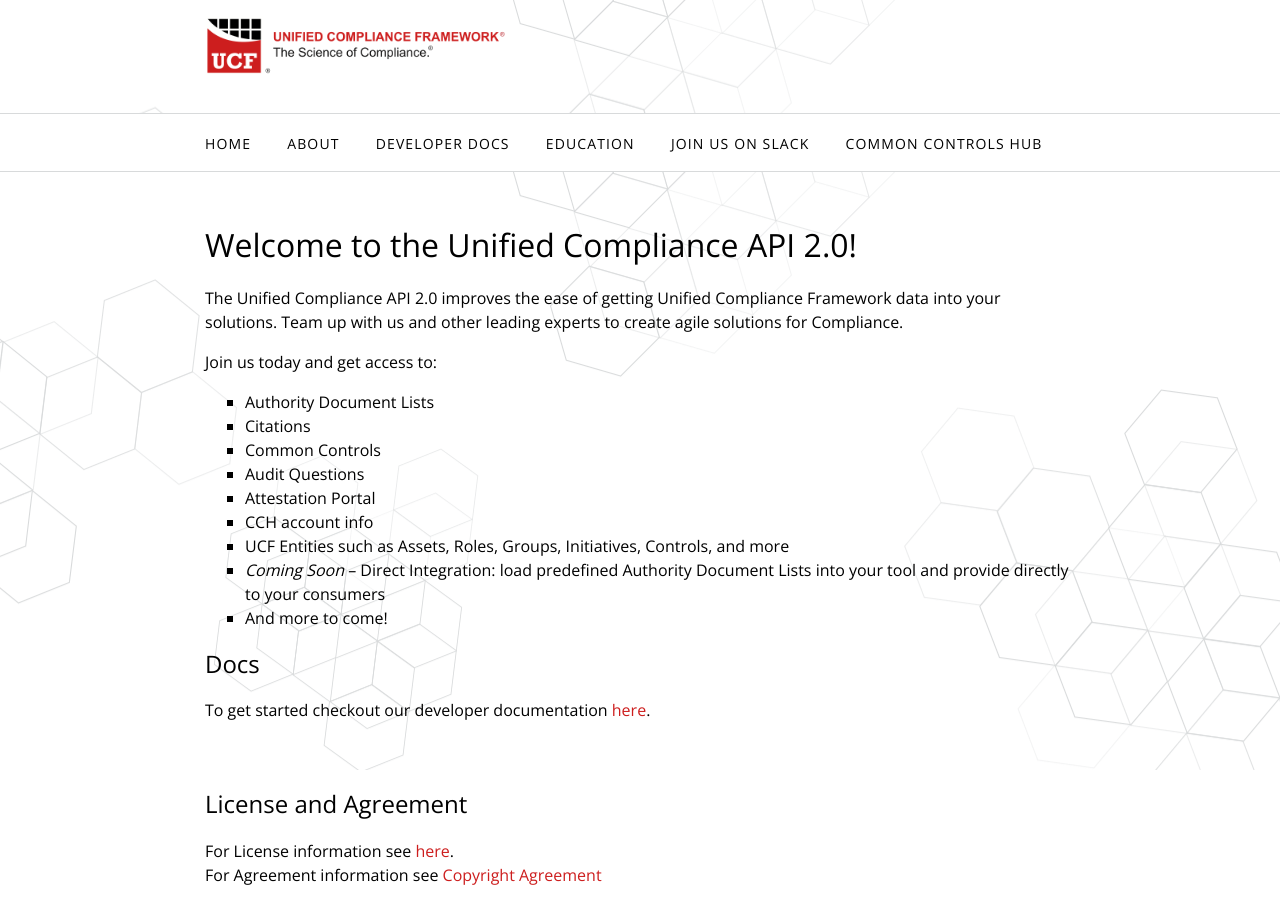
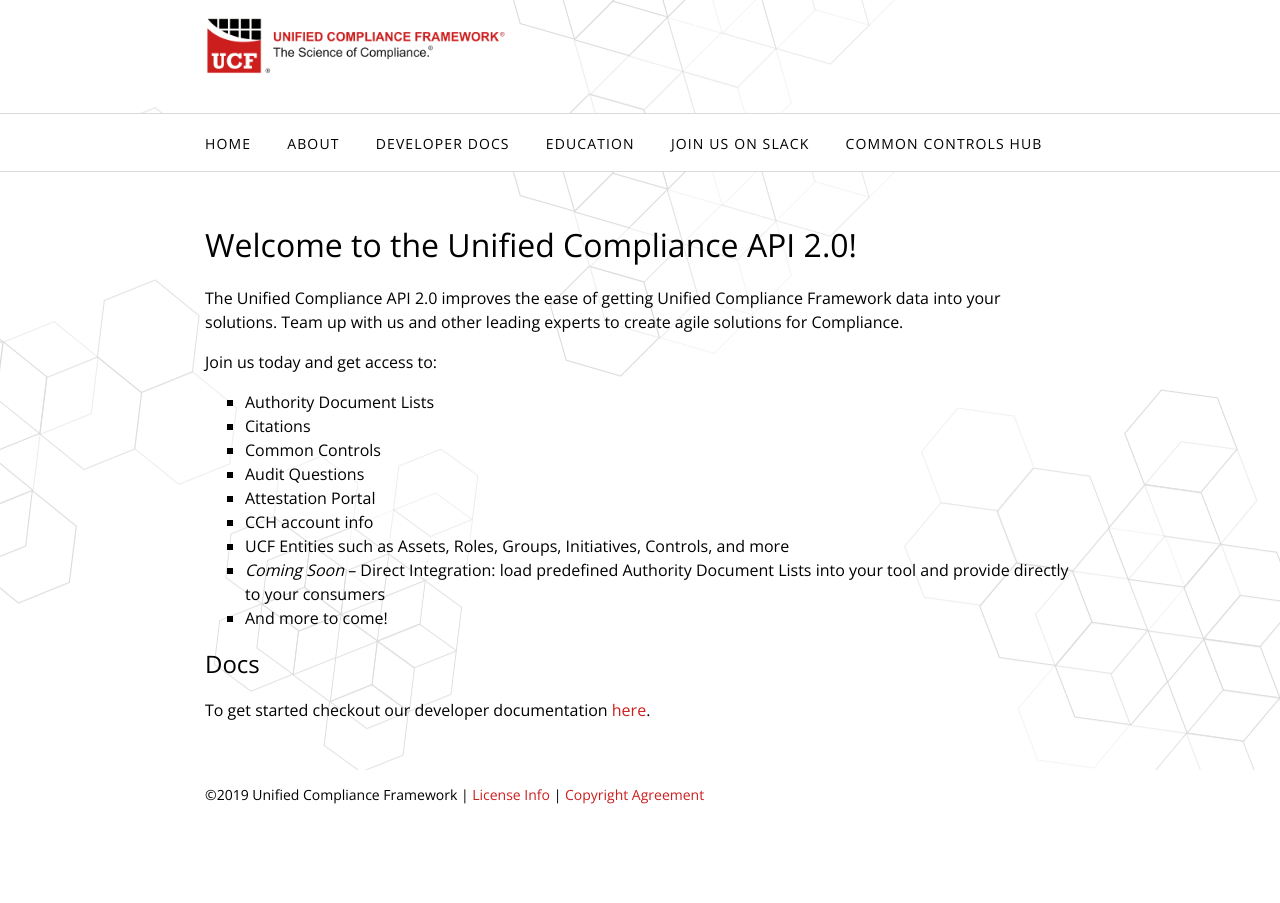
Before and after one commit to lucian303/unifiedcompliance.github.io, a Jekyll site: the page built from index.html, in a window 1280 px wide. Built offline with Jekyll 4.4.1, drawn with Linux system fonts in a browser that asks for light colours.

Commit message:
WORD-275 Shorten footer content

```diff
--- a/_layouts/default.html
+++ b/_layouts/default.html
@@ -31,9 +31,9 @@
 
 	<footer>
 		<div class="container">
-			<h2>License and Agreement</h2>
-			<p>For License information see <a href="#link">here</a>.<br />
-				For Agreement information see
+			<p>
+				&copy;2019 {{ site.title }} |
+				<a href="#link">License Info</a> |
 				<a href="https://github.com/unifiedcompliance/agreements/blob/master/COPYRIGHT.md">Copyright Agreement</a>
 			</p>
 		</div>
--- /dev/null
+++ b/sass/_footer.scss
@@ -0,0 +1,5 @@
+footer {
+	p {
+		font-size: .875rem;
+	}
+}
--- a/sass/main.scss
+++ b/sass/main.scss
@@ -5,3 +5,4 @@
 @import "typography";
 @import "global";
 @import "header";
+@import "footer";
--- a/styles/main.css
+++ b/styles/main.css
@@ -3214,4 +3214,7 @@
       header ul a:hover:after, header ul a:focus:after {
         height: 3px; }
 
+footer p {
+  font-size: .875rem; }
+
 /*# sourceMappingURL=main.css.map */
```
